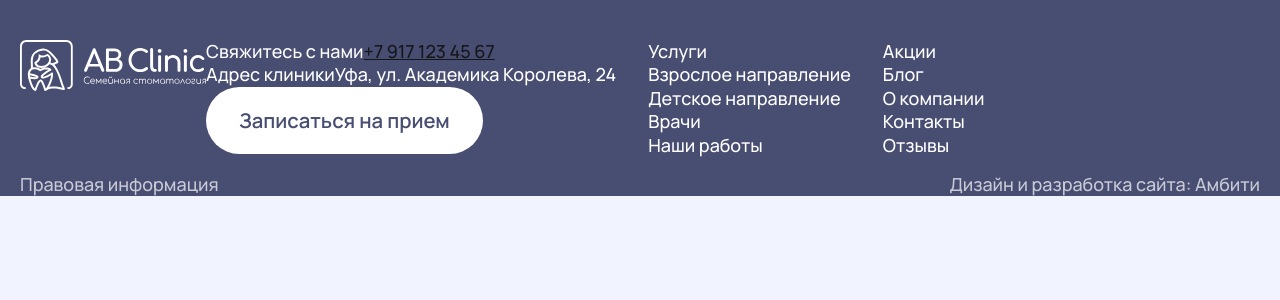
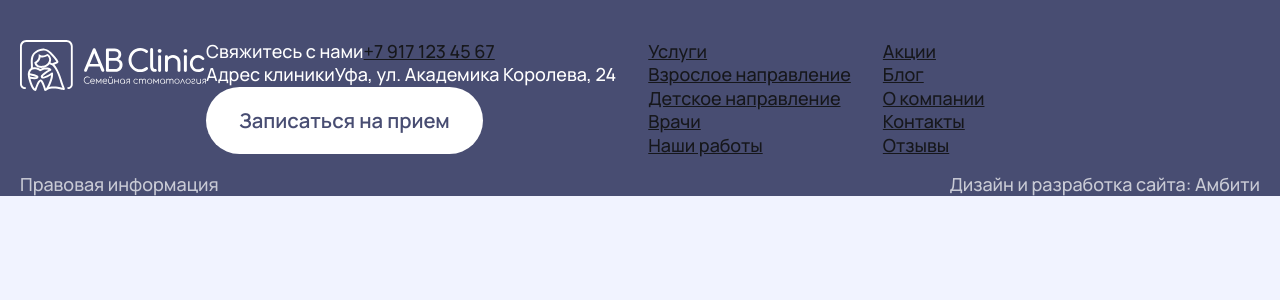
Before and after one commit to sl1dee/ABClinic, a React (Vite) app: page / in a window 1280 px wide. Shown: the top 300 px of the page. Built offline with nearby package versions, Linux system fonts and the light colour scheme.

Commit message:
Initial commit

```diff
--- a/src/components/footer/footer.jsx
+++ b/src/components/footer/footer.jsx
@@ -26,18 +26,38 @@ const Footer = () => {
 					</div>
 					<nav className={cn(['d-flex', cl.navList])}>
 						<ul>
-							<li>Услуги</li>
-							<li>Взрослое направление</li>
-							<li>Детское направление</li>
-							<li>Врачи</li>
-							<li>Наши работы</li>
+							<li>
+								<Link to="/">Услуги</Link>
+							</li>
+							<li>
+								<Link to="/">Взрослое направление</Link>
+							</li>
+							<li>
+								<Link to="/">Детское направление</Link>
+							</li>
+							<li>
+								<Link to="/">Врачи</Link>
+							</li>
+							<li>
+								<Link to="/">Наши работы</Link>
+							</li>
 						</ul>
 						<ul>
-							<li>Акции</li>
-							<li>Блог</li>
-							<li>О компании</li>
-							<li>Контакты</li>
-							<li>Отзывы</li>
+							<li>
+								<Link to="/">Акции</Link>
+							</li>
+							<li>
+								<Link to="/">Блог</Link>
+							</li>
+							<li>
+								<Link to="/">О компании</Link>
+							</li>
+							<li>
+								<Link to="/">Контакты</Link>
+							</li>
+							<li>
+								<Link to="/">Отзывы</Link>
+							</li>
 						</ul>
 					</nav>
 				</div>
```
